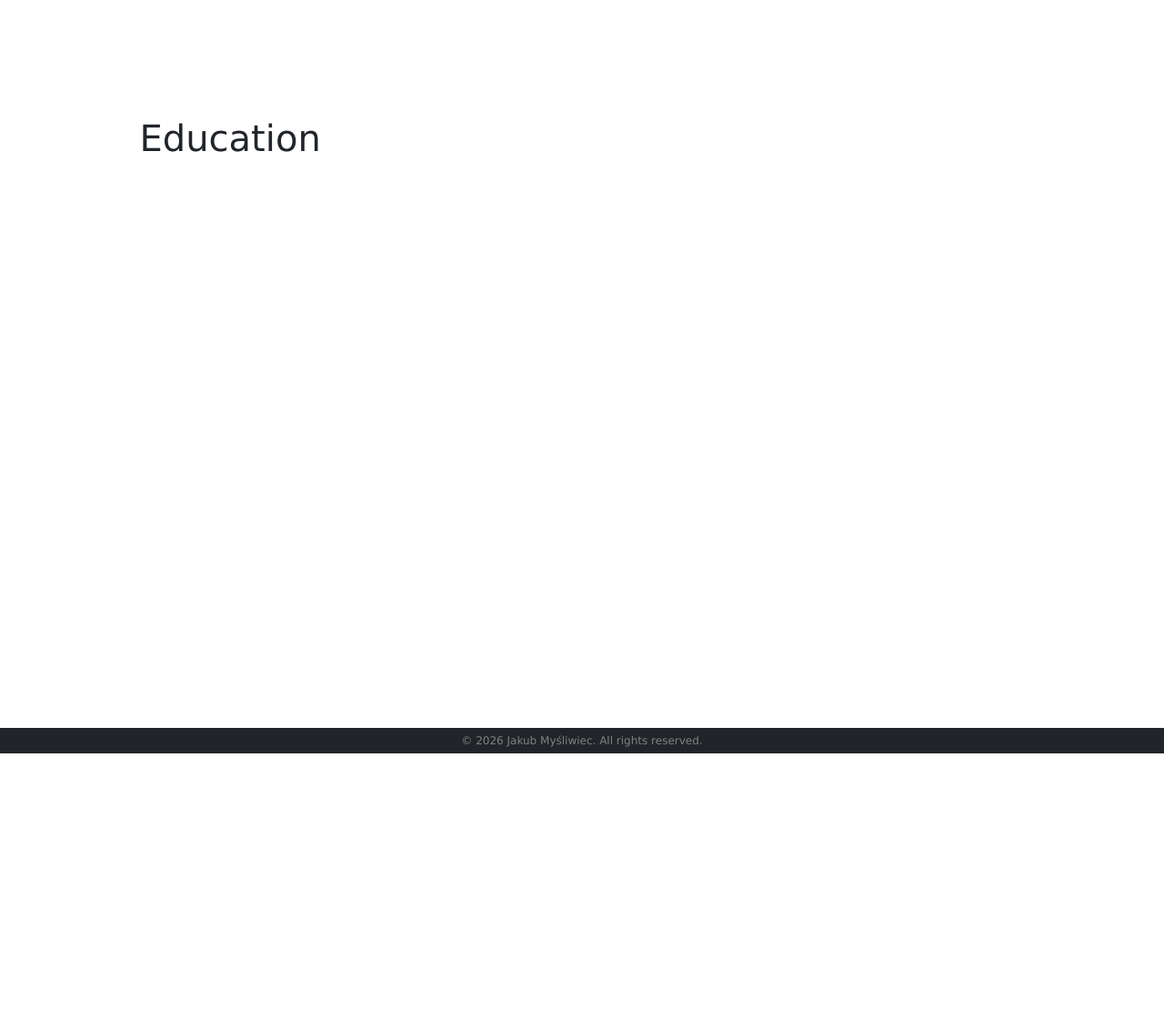
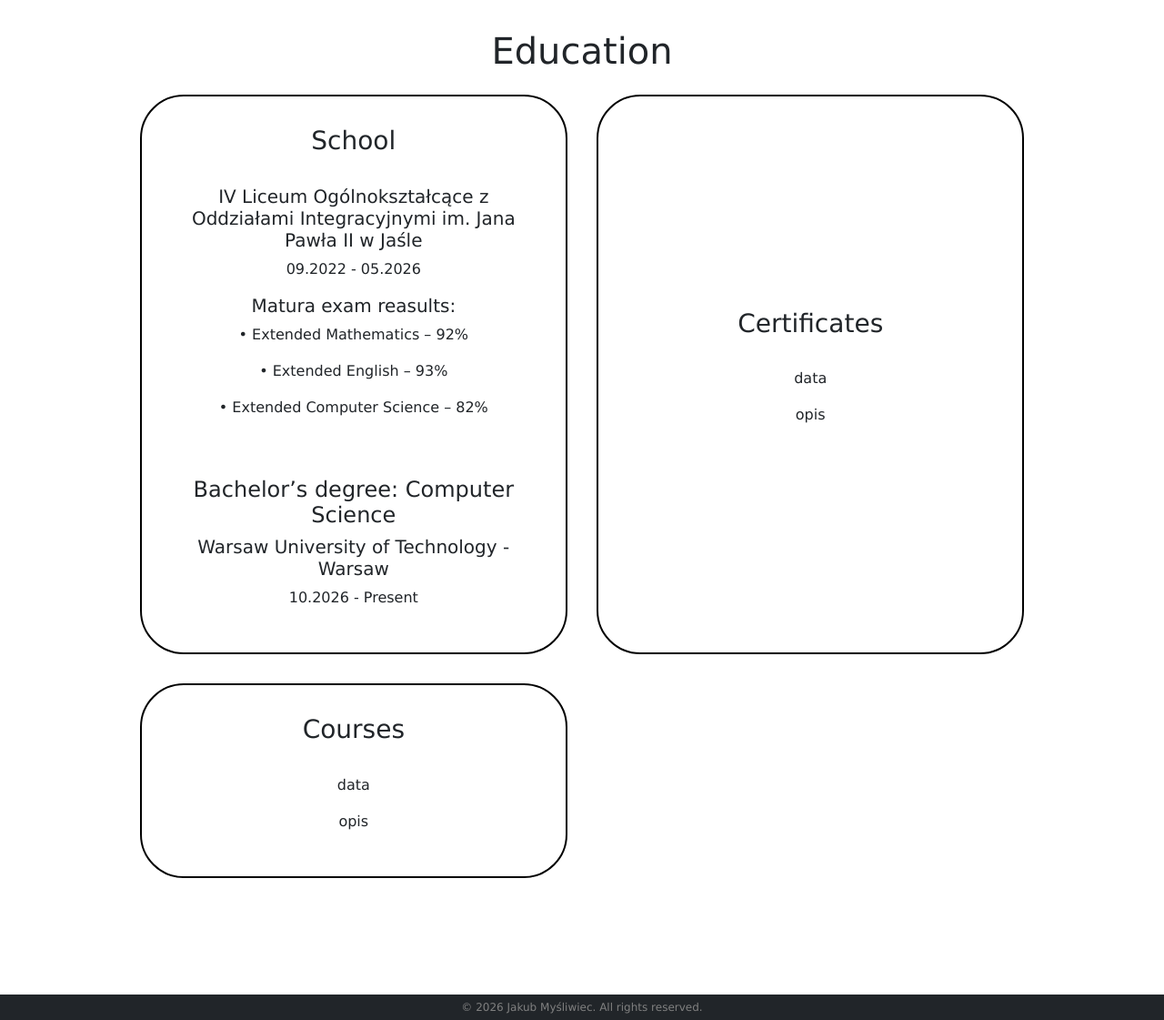
Before and after one commit to mysliwego/Portfolio, a Flask app: page /education in a window 1280 px wide. Shown: the part 59-1180 px from the top of the page at 91% size. Before the commit the page ends 887 px from the top, so only its background shows below. Run offline with Flask 3, Linux system fonts and the light colour scheme; some libraries are stand-ins or nearby versions.

Commit message:
Build education page

```diff
--- a/static/styles.css
+++ b/static/styles.css
@@ -343,3 +343,33 @@ span {
 .contact .socials {
     transform: none;
 }
+.education-container {
+    display: grid;
+    grid-template-columns: repeat(auto-fit, minmax(300px, 1fr));
+    grid-template-columns: 1fr 1fr;
+    gap: 2rem;
+}
+.education-card {
+    padding: 2rem 2rem;
+    display: flex;
+    flex-direction: column;
+    align-items: center;
+    text-align: center;
+    justify-content: center;
+    gap: 1.5rem;
+    border: 2px solid black;
+    border-radius: 3rem;
+}
+.education {
+    padding-top: 2rem;
+}
+.education .title {
+    text-align: center;
+    align-self: center;
+    padding-bottom: 1rem;
+}
+@media (max-width: 850px) {
+    .education-container{
+        grid-template-columns: 1fr;
+    }
+}
--- a/templates/education.html
+++ b/templates/education.html
@@ -8,6 +8,59 @@
 
         <div class="education-container">
 
+            <div class="education-card">
+                <h3>School</h3>
+                <div class="school">
+                    <h5>IV Liceum Ogólnokształcące z Oddziałami Integracyjnymi im. Jana Pawła II w Jaśle</h5>
+                    <div class="date">
+                        <p>09.2022 - 05.2026</p>
+                    </div>
+
+                    <div class="description">
+                        <h5>Matura exam reasults:</h5>
+                        <p>• Extended Mathematics – 92%</p>
+                        <p>• Extended English – 93%</p>
+                        <p>• Extended Computer Science – 82%</p>
+                        <br>
+                    </div>
+                </div>
+
+                <div class="school">
+                    <h4>Bachelor’s degree: Computer Science</h4>
+                    <h5>Warsaw University of Technology - Warsaw</h5>
+                    <div class="date">
+                        <p>10.2026 - Present</p>
+                    </div>
+                </div>
+            </div>
+
+            <div class="education-card">
+                <h3>Certificates</h3>
+                <div class="certificate">
+                    <div class="date">
+                        <p>data</p>
+                    </div>
+
+                    <div class="description">
+                        <p>opis</p>
+                    </div>
+                </div>
+            </div>
+
+            <div class="education-card">
+                <h3>Courses</h3>
+                <div class="course">
+                    <div class="date">
+                        <p>data</p>
+                    </div>
+
+                    <div class="description">
+                        <p>opis</p>
+                    </div>
+                </div>
+            </div>
+
+            </div>
         </div>
     </section>
 {% endblock %}
```
